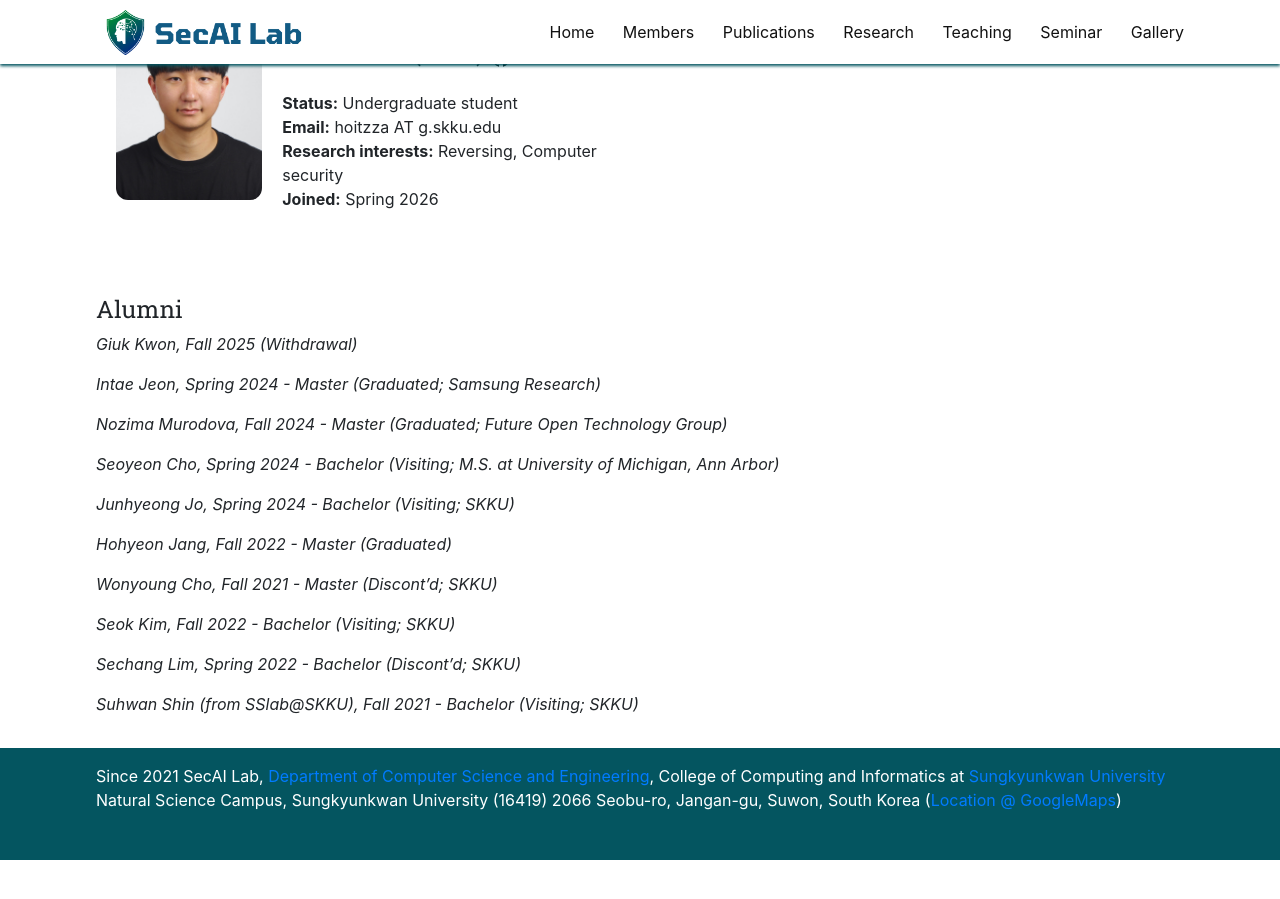
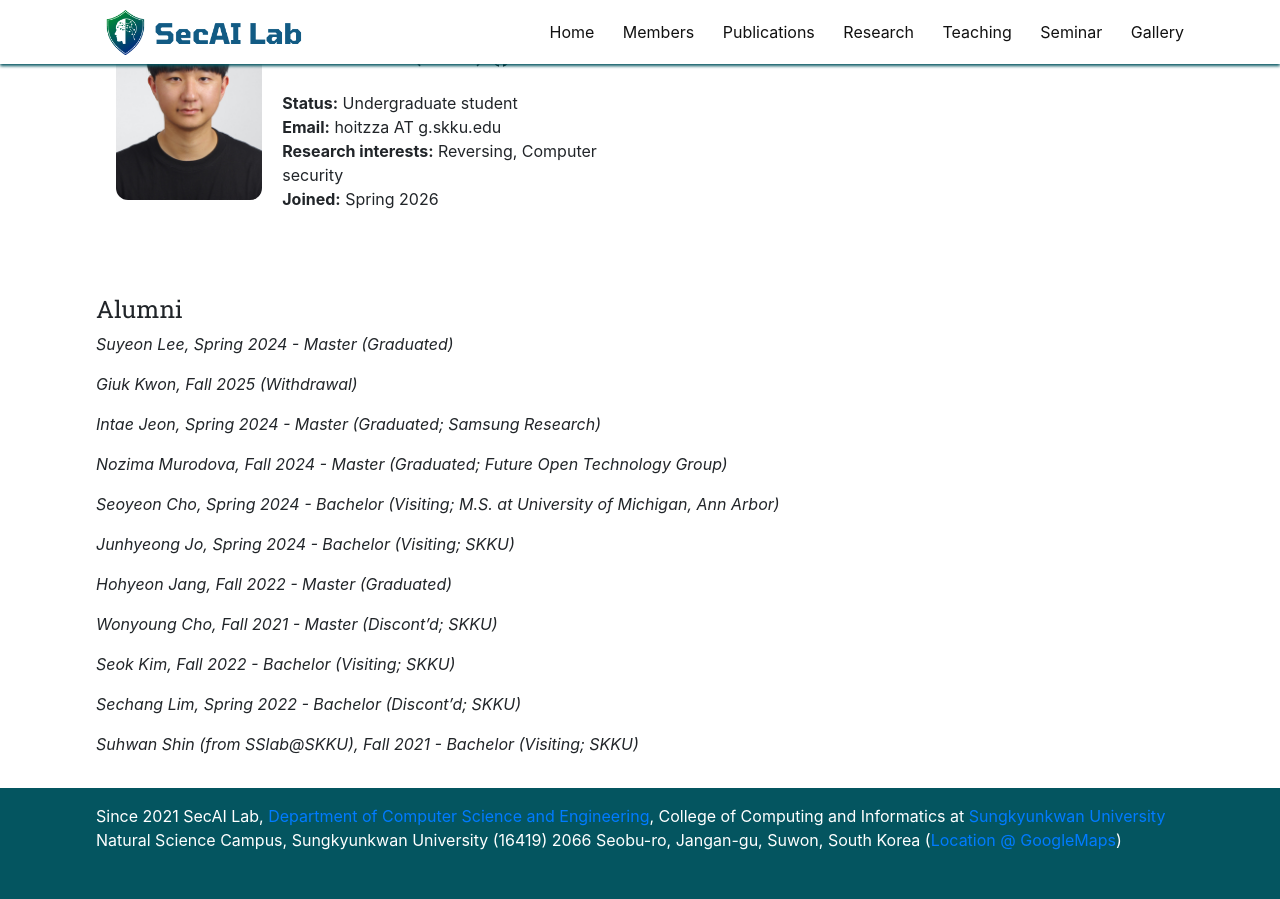
Before and after one commit to SecAI-Lab/secai-lab.github.io, a Jekyll site: the page built from pages/members.md, in a window 1280 px wide and 900 px high, scrolled down 2238 px. Built offline with Jekyll 4.4.1, drawn with Linux system fonts in a browser that asks for light colours; nearby versions of some CDN libraries; before the commit the page ends 3098 px from its top, so only the background shows below that.

Commit message:
Update alumni (Suyeon)

```diff
--- a/_data/alumni_members.yml
+++ b/_data/alumni_members.yml
@@ -1,3 +1,4 @@
+- name: Suyeon Lee, Spring 2024 - Master (Graduated)
 - name: Giuk Kwon, Fall 2025 (Withdrawal)
 - name: Intae Jeon, Spring 2024 - Master (Graduated; Samsung Research)
 - name: Nozima Murodova, Fall 2024 - Master (Graduated; Future Open Technology Group)
```
